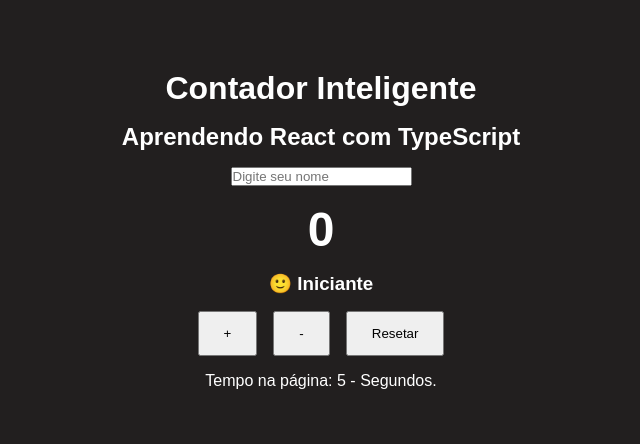
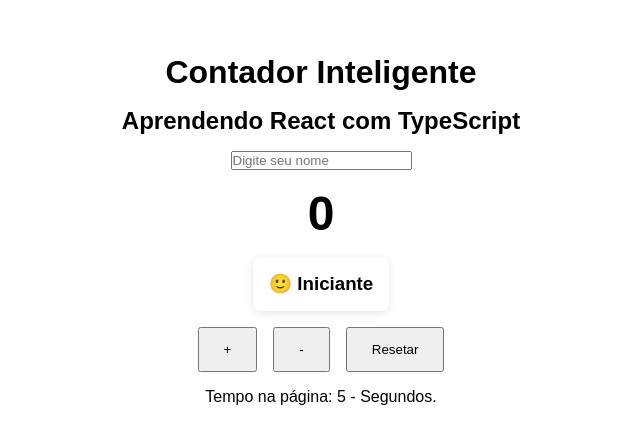
Before and after one commit to Raimison2020/contador-inteligente, a React (Vite) app: page / in a window 1280 px wide. Shown: the part 170-614 px from the top of the page, without its empty margins (319-959 px from the left). Built offline with nearby package versions, Linux system fonts and the light colour scheme.

Commit message:
Ajustes e conceito de children no Card.

```diff
--- /dev/null
+++ b/src/components/Card/index.tsx
@@ -0,0 +1,9 @@
+import * as S from "./styles";
+
+type CardProps = {
+  children: React.ReactNode;
+};
+
+export function Card({ children }: CardProps) {
+  return <S.Container>{children}</S.Container>;
+}
--- /dev/null
+++ b/src/components/Card/styles.ts
@@ -0,0 +1,8 @@
+import styled from "styled-components";
+
+export const Container = styled.div`
+  border-radius: 8px;
+  padding: 1rem;
+  background: #fff;
+  box-shadow: 0 2px 8px rgba(0, 0, 0, 0.1);
+`;
--- a/src/components/Counter/index.tsx
+++ b/src/components/Counter/index.tsx
@@ -3,6 +3,7 @@
 import { Display } from "../Display";
 import { Controls } from "../Controls";
 import { Timer } from "../Timer";
+import { Card } from "../Card";
 
 function obterMensagem(contador: number): string {
   if (contador >= 0 && contador <= 9) {
@@ -60,7 +61,11 @@
       <Display valor={contador} />
 
       {/* Renderização condicional */}
-      {mensagem && <h3>{mensagem}</h3>}
+      {mensagem && (
+        <Card>
+          <h3>{mensagem}</h3>
+        </Card>
+      )}
 
       <Controls
         onIncrement={incrementar}
--- a/src/components/Counter/styles.ts
+++ b/src/components/Counter/styles.ts
@@ -9,9 +9,5 @@
 
   gap: 1rem;
 
-  background: #221f1f;
-
-  color: #fff;
-
   text-align: center;
 `;
--- a/src/styles/global.ts
+++ b/src/styles/global.ts
@@ -7,12 +7,11 @@
     box-sizing:border-box;
   }
 
-  body{
+  body {
     font-family: Arial, Helvetica, sans-serif;
-    background: #121215;
   }
 
-  button{
+  button {
     cursor:pointer;
   }
 `;
```
